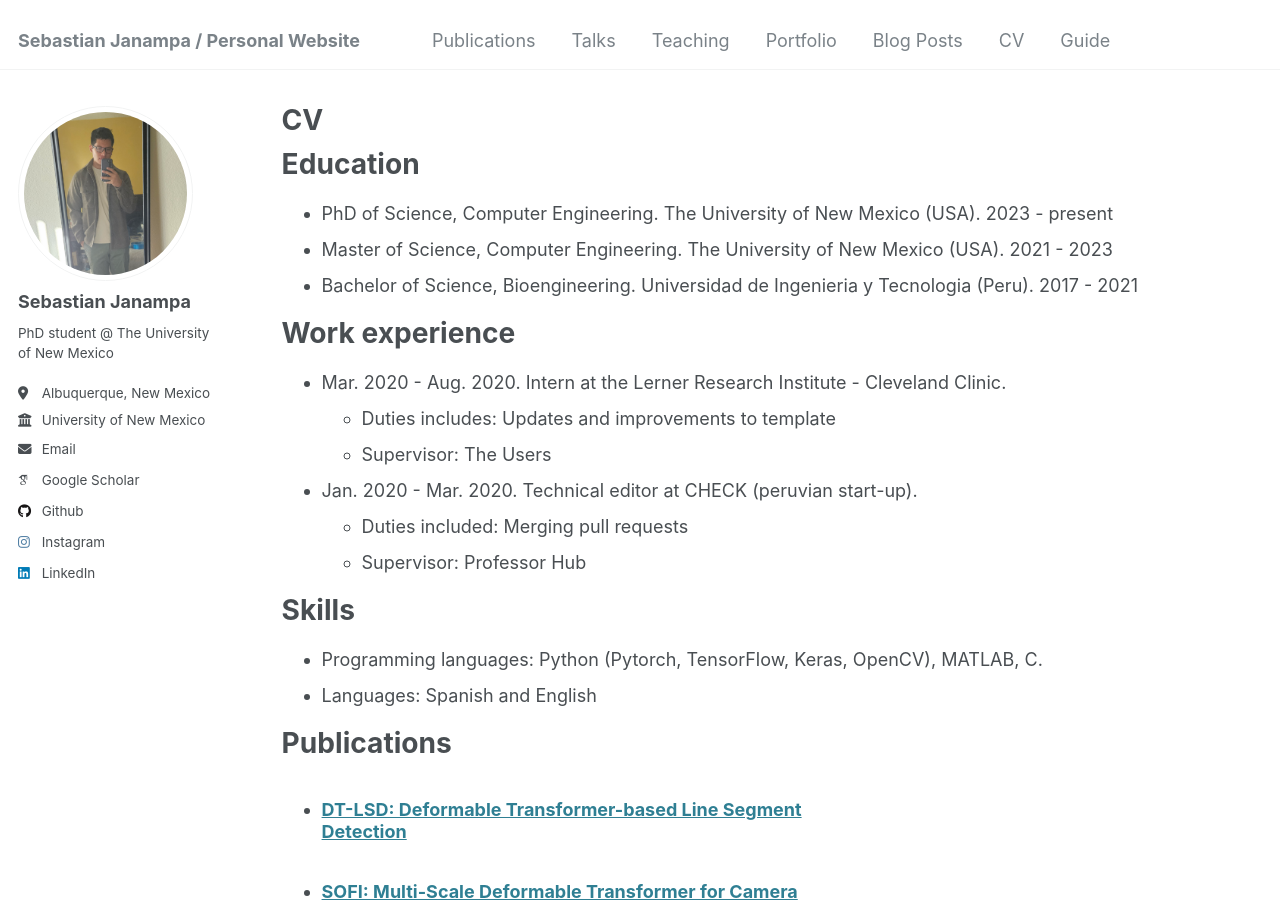
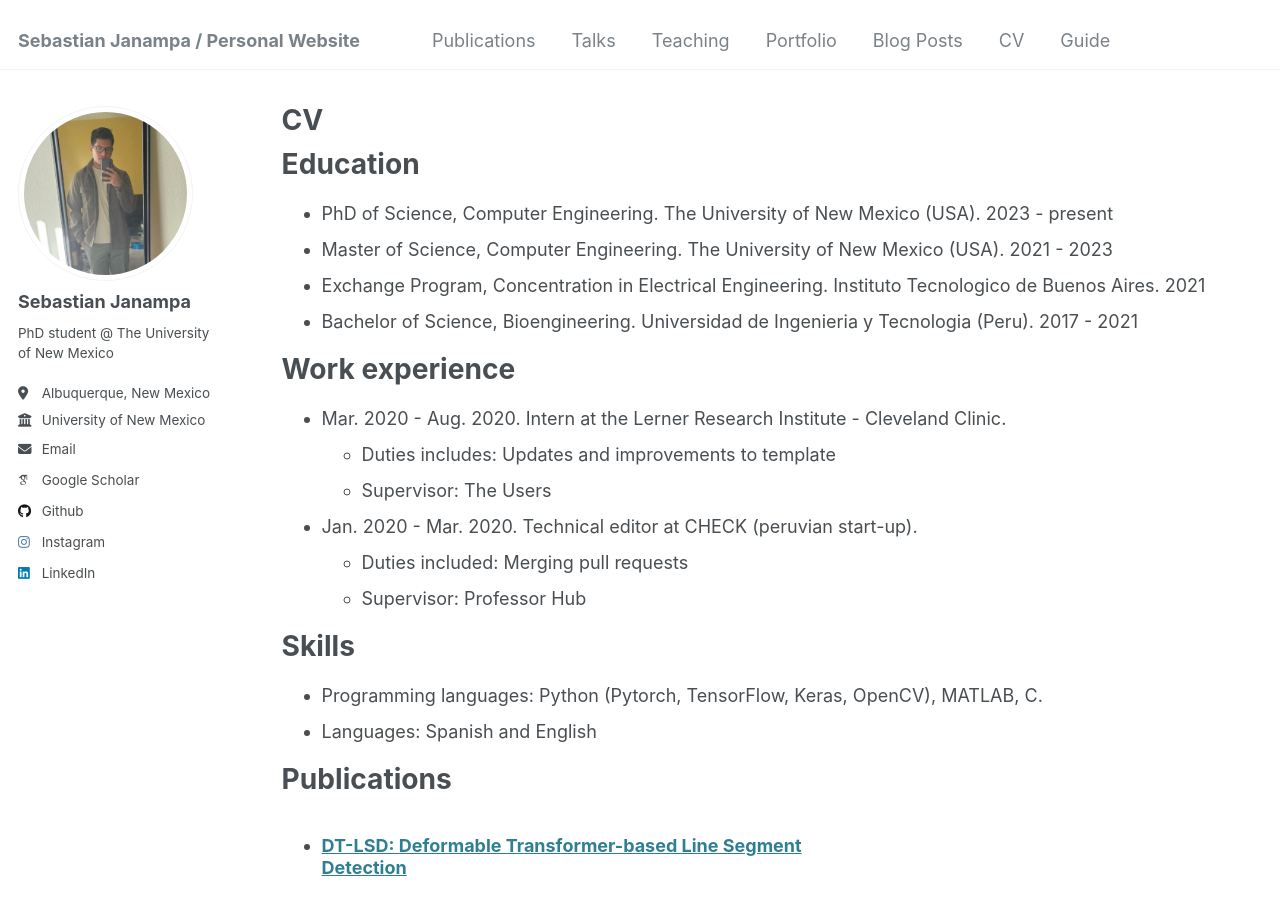
Before and after one commit to SebastianJanampa/SebastianJanampa.github.io, a Jekyll site: the page built from _pages/cv.md, in a window 1280 px wide and 900 px high. Built offline with Jekyll 4.4.1, drawn with Linux system fonts in a browser that asks for light colours; some web fonts are replaced.

Commit message:
Update cv.md

```diff
--- a/_pages/cv.md
+++ b/_pages/cv.md
@@ -13,6 +13,7 @@ Education
 ======
 * PhD of Science, Computer Engineering. The University of New Mexico (USA). 2023 - present
 * Master of Science, Computer Engineering. The University of New Mexico (USA). 2021 - 2023
+* Exchange Program, Concentration in Electrical Engineering. Instituto Tecnologico de Buenos Aires. 2021
 * Bachelor of Science, Bioengineering. Universidad de Ingenieria y Tecnologia (Peru). 2017 - 2021
 
 Work experience
```
